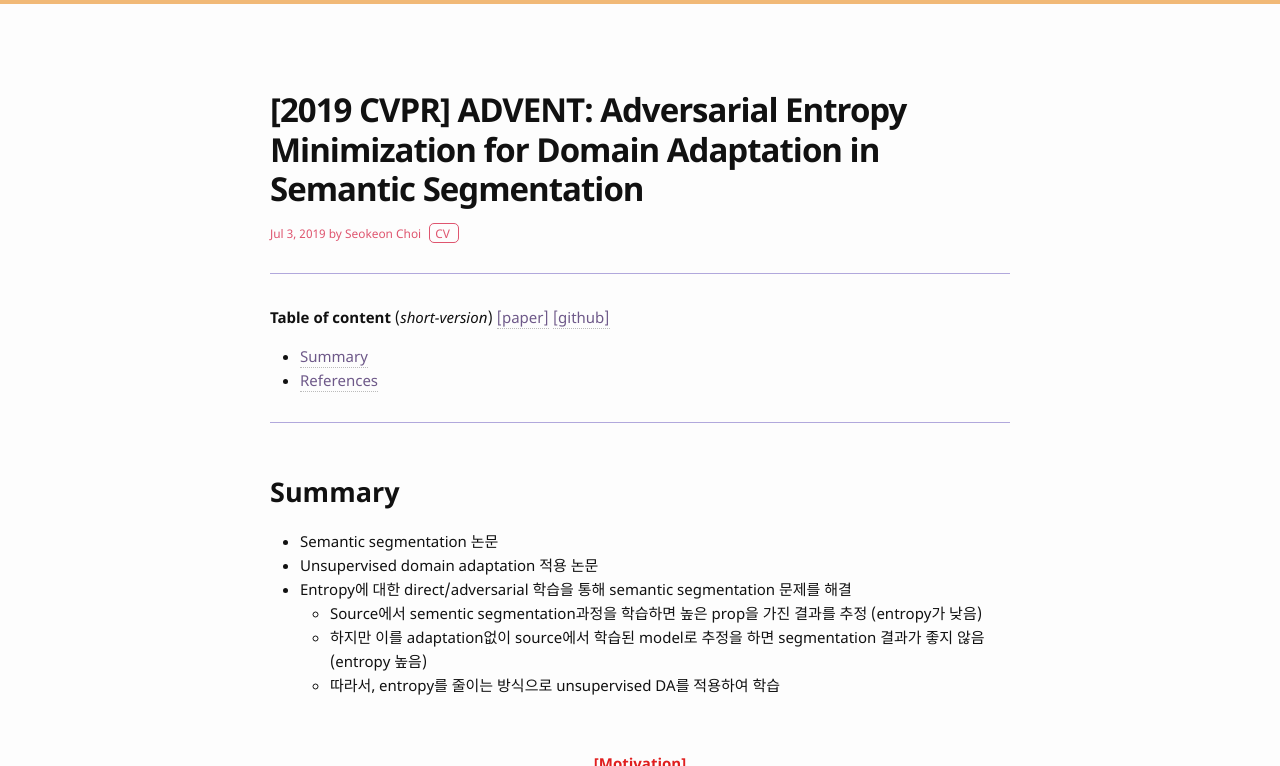
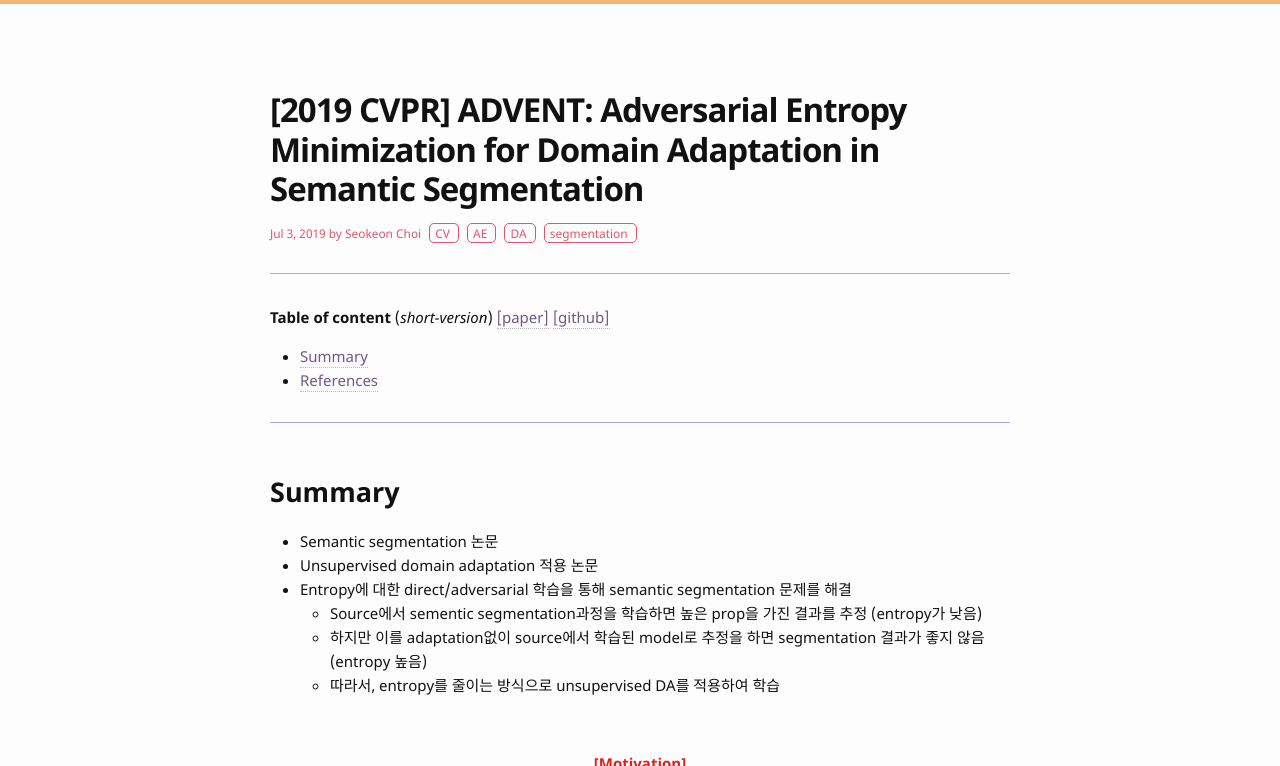
Before and after one commit to bismex/bismex.github.io, a Jekyll site: the page built from _posts/2019-07-03-ADVENT.md, in a window 1280 px wide and 900 px high, cut to the strip 0-766 px from the top of the window. Built offline with Jekyll 4.4.1, drawn with Linux system fonts in a browser that asks for light colours.

Commit message:
Update 2019-07-03-ADVENT.md

```diff
--- a/_posts/2019-07-03-ADVENT.md
+++ b/_posts/2019-07-03-ADVENT.md
@@ -2,7 +2,7 @@
 layout: post
 title: "[2019 CVPR] ADVENT: Adversarial Entropy Minimization for Domain Adaptation in Semantic Segmentation"
 date: 2019-07-03 18:00:00
-tags: CV
+tags: CV AE DA segmentation
 ---
 
 <!--more-->
```
